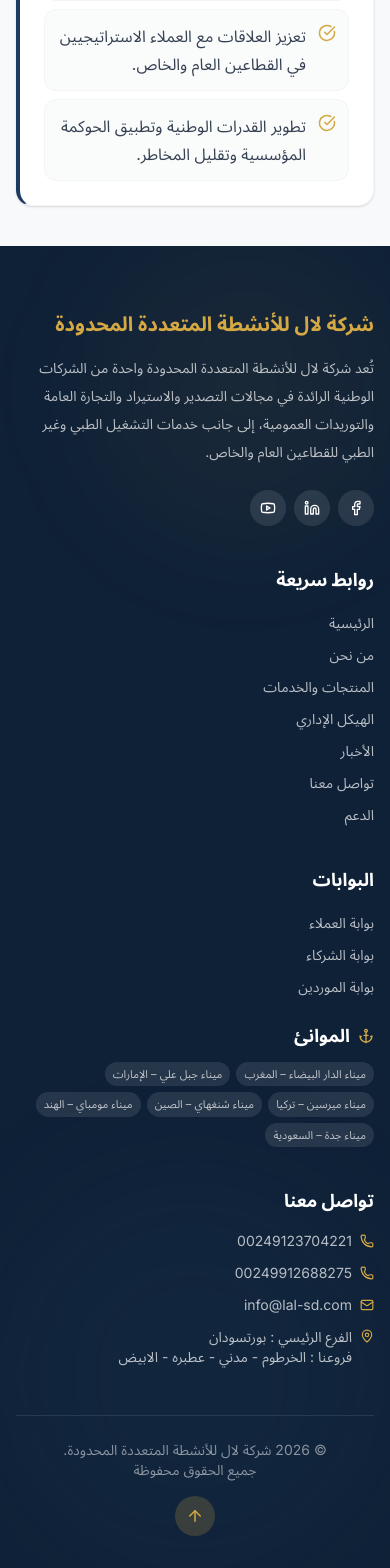
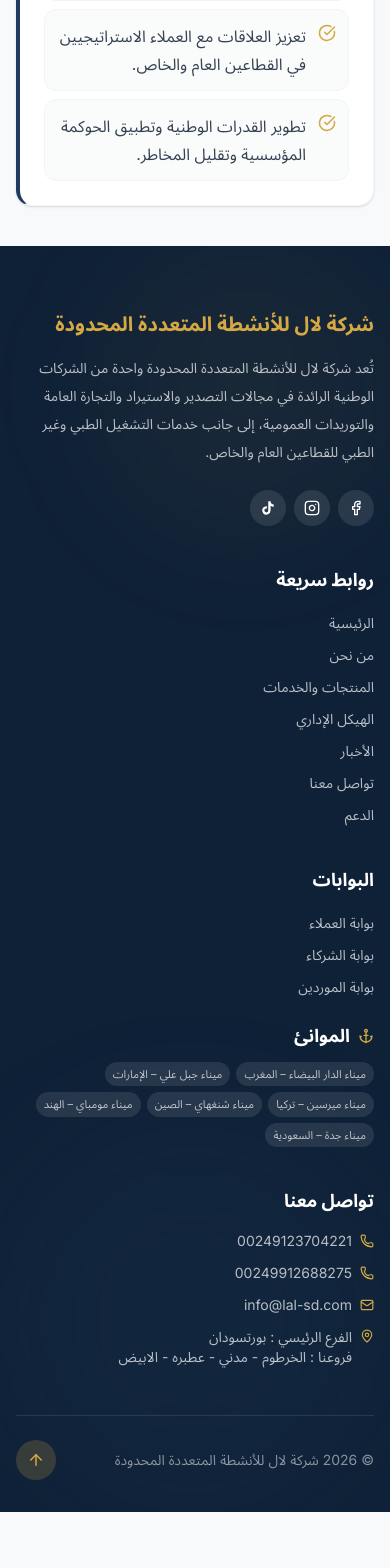
Before and after one commit to mhmodelmahdy/lal-website, a Next.js app: page /ar/about in a window 390 px wide. Shown: the part 3098-4666 px from the top of the page. After the commit the page ends 4610 px from the top, so only its background shows below. Built offline with nearby package versions, Linux system fonts and the light colour scheme.

Commit message:
اضافة منصات التواصل

```diff
--- a/src/components/Footer.jsx
+++ b/src/components/Footer.jsx
@@ -3,9 +3,30 @@
 import Link from "next/link";
 import { motion } from "framer-motion";
 import {
-  Phone, Mail, MapPin, Facebook, Linkedin, Youtube, Anchor, ArrowUp
+  Phone,
+  Mail,
+  MapPin,
+  Facebook,
+  Instagram,
+  Anchor,
+  ArrowUp,
 } from "lucide-react";
+
 import { company } from "../data/company";
+
+// 1. مكون مخصص لأيقونة تيك توك الأصلية
+const TikTokIcon = ({ size = 24, className }) => (
+  <svg
+    xmlns="http://www.w3.org/2000/svg"
+    width={size}
+    height={size}
+    viewBox="0 0 24 24"
+    fill="currentColor"
+    className={className}
+  >
+    <path d="M19.59 6.69a4.83 4.83 0 0 1-3.77-4.25V2h-3.45v13.67a2.89 2.89 0 0 1-5.2 1.74 2.89 2.89 0 0 1 2.31-4.64 2.93 2.93 0 0 1 .88.13V9.4a6.84 6.84 0 0 0-1-.05A6.33 6.33 0 0 0 5 20.1a6.34 6.34 0 0 0 10.86-4.43v-7a8.16 8.16 0 0 0 4.77 1.52v-3.4a4.85 4.85 0 0 1-1-.1z" />
+  </svg>
+);
 
 export default function Footer({ lang }) {
   const isRTL = lang === "ar";
@@ -29,25 +50,51 @@ export default function Footer({ lang }) {
 
   const socials = company.socials || {};
 
+  const socialItems = [
+    {
+      id: "facebook",
+      href: socials.facebook ||
+        "https://www.facebook.com/share/18HUjRMven/?mibextid=wwXIfr",
+      Icon: Facebook,
+    },
+    {
+      id: "instagram",
+      href:
+        socials.instagram ||
+        "https://www.instagram.com/lalmultiactivities?igsh=amNtajV3eGQxeGZy",
+      Icon: Instagram,
+    },
+    {
+      id: "tiktok",
+      href:
+        socials.tiktok ||
+        "https://www.tiktok.com/@lalmuwtdx5h?_r=1&_t=ZS-9424mCaAf8H",
+      Icon: TikTokIcon, // استخدام الأيقونة الجديدة هنا
+    },
+  ].filter((item) => typeof item.href === "string" && item.href.trim() !== "");
+
   return (
     <footer className="bg-navy-dark text-white relative overflow-hidden">
-      {/* Decorative blurs */}
-      <div className="absolute top-0 right-0 w-72 h-72 bg-gold/5 rounded-full blur-3xl" />
-      <div className="absolute bottom-0 left-0 w-96 h-96 bg-navy-light/10 rounded-full blur-3xl" />
+      {/* تمت إضافة pointer-events-none هنا
+         للتأكد من أن هذه الخلفيات لا تمنع النقر على الروابط
+      */}
+      <div className="absolute top-0 right-0 w-72 h-72 bg-gold/5 rounded-full blur-3xl pointer-events-none" />
+      <div className="absolute bottom-0 left-0 w-96 h-96 bg-navy-light/10 rounded-full blur-3xl pointer-events-none" />
 
       <div className="relative z-10 mx-auto max-w-7xl px-4 pt-16 pb-8">
-        {/* Main grid */}
         <div className="grid grid-cols-1 md:grid-cols-2 lg:grid-cols-4 gap-10">
           {/* Company Info */}
           <div>
-            <h3 className="text-xl font-bold text-gold mb-4">{company.name[lang]}</h3>
-            <p className="text-white/70 text-sm leading-7 mb-6">{company.aboutShort[lang]}</p>
+            <h3 className="text-xl font-bold text-gold mb-4">
+              {company.name[lang]}
+            </h3>
+
+            <p className="text-white/70 text-sm leading-7 mb-6">
+              {company.aboutShort[lang]}
+            </p>
+
             <div className="flex items-center gap-2">
-              {[
-                { id: "facebook", href: socials.facebook || "#", Icon: Facebook },
-                { id: "linkedin", href: socials.linkedin || "#", Icon: Linkedin },
-                { id: "youtube", href: socials.youtube || "#", Icon: Youtube },
-              ].map(({ id, href, Icon }) => (
+              {socialItems.map(({ id, href, Icon }) => (
                 <motion.a
                   key={id}
                   href={href}
@@ -55,7 +102,7 @@ export default function Footer({ lang }) {
                   rel="noreferrer"
                   whileHover={{ scale: 1.15, y: -2 }}
                   whileTap={{ scale: 0.9 }}
-                  className="w-9 h-9 rounded-full bg-white/10 flex items-center justify-center hover:bg-gold/80 transition-colors"
+                  className="w-9 h-9 rounded-full bg-white/10 flex items-center justify-center hover:bg-gold/80 transition-colors cursor-pointer z-20 relative"
                 >
                   <Icon size={16} />
                 </motion.a>
@@ -68,12 +115,13 @@ export default function Footer({ lang }) {
             <h3 className="text-lg font-bold text-white mb-4">
               {t("روابط سريعة", "Quick Links")}
             </h3>
+
             <ul className="space-y-2">
               {quickLinks.map((link) => (
                 <li key={link.href}>
                   <Link
                     href={link.href}
-                    className="text-white/70 text-sm hover:text-gold transition-colors hover:translate-x-1 inline-block"
+                    className="text-white/70 text-sm hover:text-gold transition-colors transition-transform transform hover:translate-x-1 inline-block"
                   >
                     {link.label}
                   </Link>
@@ -87,6 +135,7 @@ export default function Footer({ lang }) {
             <h3 className="text-lg font-bold text-white mb-4">
               {t("البوابات", "Portals")}
             </h3>
+
             <ul className="space-y-2">
               {portalLinks.map((link) => (
                 <li key={link.href}>
@@ -100,11 +149,11 @@ export default function Footer({ lang }) {
               ))}
             </ul>
 
-            {/* Ports */}
             <h3 className="text-lg font-bold text-white mt-6 mb-3 flex items-center gap-2">
               <Anchor size={16} className="text-gold" />
               {t("الموانئ", "Ports")}
             </h3>
+
             <div className="flex flex-wrap gap-1.5">
               {company.ports.map((p) => (
                 <span
@@ -122,6 +171,7 @@ export default function Footer({ lang }) {
             <h3 className="text-lg font-bold text-white mb-4">
               {t("تواصل معنا", "Contact Us")}
             </h3>
+
             <ul className="space-y-3">
               {company.phones.map((ph) => (
                 <li key={ph}>
@@ -130,10 +180,11 @@ export default function Footer({ lang }) {
                     className="flex items-center gap-2 text-white/70 text-sm hover:text-gold transition-colors"
                   >
                     <Phone size={14} className="text-gold shrink-0" />
-                    <span dir="ltr" style={{ unicodeBidi: "plaintext" }}>{ph}</span>
+                    <span dir="ltr">{ph}</span>
                   </a>
                 </li>
               ))}
+
               {company.email?.[lang] && (
                 <li>
                   <a
@@ -141,14 +192,17 @@ export default function Footer({ lang }) {
                     className="flex items-center gap-2 text-white/70 text-sm hover:text-gold transition-colors"
                   >
                     <Mail size={14} className="text-gold shrink-0" />
-                    <span dir="ltr" style={{ unicodeBidi: "plaintext" }}>{company.email[lang]}</span>
+                    <span dir="ltr">{company.email[lang]}</span>
                   </a>
                 </li>
               )}
+
               <li className="flex items-start gap-2 text-white/70 text-sm">
                 <MapPin size={14} className="text-gold shrink-0 mt-0.5" />
                 <span>
-  <div>{t("الفرع الرئيسي : بورتسودان", "Main Branch: Port Sudan")}</div>
+                  <div>
+                    {t("الفرع الرئيسي : بورتسودان", "Main Branch: Port Sudan")}
+                  </div>
                   <div>
                     {t(
                       "فروعنا : الخرطوم - مدني - عطبره - الابيض",
@@ -156,28 +210,21 @@ export default function Footer({ lang }) {
                     )}
                   </div>
                 </span>
-
               </li>
             </ul>
           </div>
         </div>
 
-        {/* Divider */}
-        <div className="mt-12 pt-6 border-t border-white/10 flex flex-col sm:flex-row items-center justify-between gap-4">
-          <p className="text-white/50 text-sm text-center">
-            © {new Date().getFullYear()} {company.name[lang]}.
-            <span className="block">
-              {t("جميع الحقوق محفوظة", "All rights reserved")}
-            </span>
+        <div className="mt-12 pt-6 border-t border-white/10 flex items-center justify-between">
+          <p className="text-white/50 text-sm">
+            © {new Date().getFullYear()} {company.name[lang]}
           </p>
 
-          {/* Back to top */}
           <motion.button
             whileHover={{ scale: 1.1, y: -2 }}
             whileTap={{ scale: 0.9 }}
             onClick={() => window.scrollTo({ top: 0, behavior: "smooth" })}
-            className="w-10 h-10 rounded-full bg-gold/20 hover:bg-gold/40 flex items-center justify-center transition-colors"
-            aria-label="Back to top"
+            className="w-10 h-10 rounded-full bg-gold/20 hover:bg-gold/40 flex items-center justify-center cursor-pointer z-20"
           >
             <ArrowUp size={18} className="text-gold" />
           </motion.button>
--- a/src/data/company.js
+++ b/src/data/company.js
@@ -11,11 +11,6 @@ export const company = {
   email: {
   ar: "info@lal-sd.com",
   en: "info@lal-sd.com"
-  },
-  socials: {
-  facebook: "#",
-  linkedin: "#",
-  youtube: "#"
   },
   aboutShort: {
     ar: "تُعد شركة لال للأنشطة المتعددة المحدودة واحدة من الشركات الوطنية الرائدة في مجالات التصدير والاستيراد والتجارة العامة والتوريدات العمومية، إلى جانب خدمات التشغيل الطبي وغير الطبي للقطاعين العام والخاص.",
```
Lines whose indentation alone changed are shown as unchanged.
